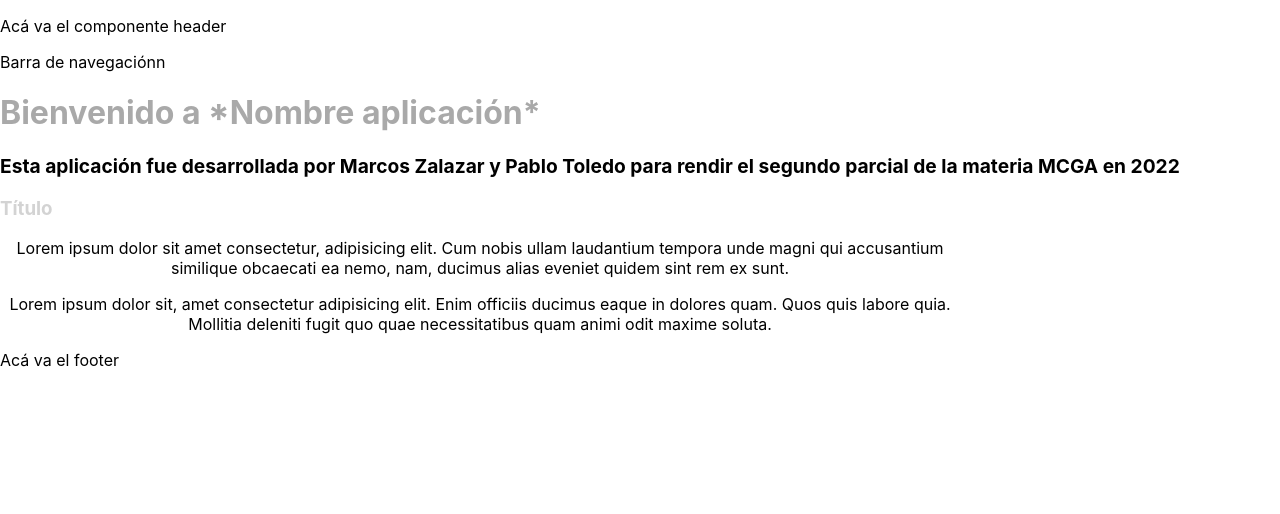
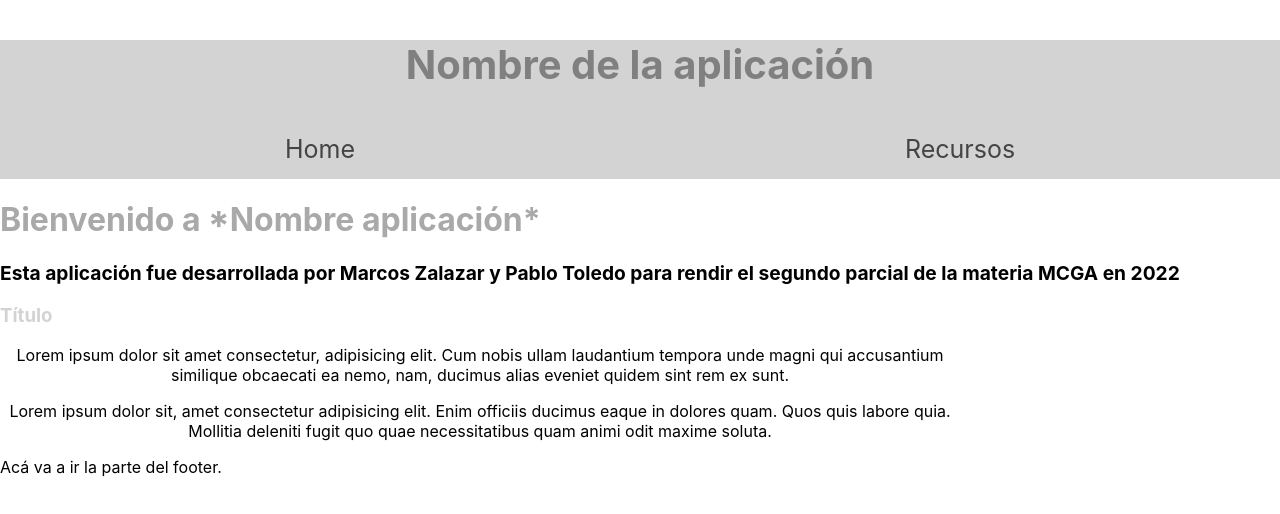
Before and after one commit to mzalazar1/MCGA-2022-PARCIAL-02, a React (Create React App) app: page / in a window 1280 px wide. Shown: the top 514 px of the page. Built offline with nearby package versions, Linux system fonts and the light colour scheme.

Commit message:
MCGA-p04: estilos en header, comienzo

```diff
--- a/src/App.js
+++ b/src/App.js
@@ -1,4 +1,3 @@
-import './App.css';
 import { Route, Routes } from "react-router-dom";
 import Home from './Screens/Home';
 import Recursos from './Screens/Resource';
--- a/src/Components/Footer/Footer.jsx
+++ b/src/Components/Footer/Footer.jsx
@@ -1,2 +1,12 @@
 import React from 'react';
 import styles from './Footer.module.css';
+
+const FooterSection = () => {
+    return (
+        <div>
+            Acá va a ir la parte del footer.
+        </div>
+    );
+}
+
+export default FooterSection;
--- a/src/Components/Header/Header.jsx
+++ b/src/Components/Header/Header.jsx
@@ -1,2 +1,16 @@
 import React from 'react';
 import styles from './Header.module.css';
+
+const HeaderSection = () => {
+    return (
+        <div className={styles.cabecera}>
+            <p className={styles.titulo}>Nombre de la aplicación</p>
+            <div className={styles.navegacion}>
+                <a href='./'>Home</a>
+                <a href='./recursos'>Recursos</a>
+            </div>
+        </div>
+    );
+}
+
+export default HeaderSection;
--- a/src/Components/Header/Header.module.css
+++ b/src/Components/Header/Header.module.css
@@ -0,0 +1,30 @@
+.cabecera {
+    min-height: 125px;
+    width: 100%;
+    background-color: lightgray;
+}
+.titulo {
+    font-size: 40px;
+    font-weight: 700;
+    text-align: center;
+    color: gray;
+}
+.navegacion {
+    height: 50px;
+    display: flex;
+    flex-direction: row;
+    justify-content: space-around;
+    vertical-align: center;
+}
+.navegacion a {
+    font-size: 25px;
+    text-decoration: none;
+    width: 50%;
+    text-align: center;
+    padding: 5px;
+    color: #444;
+}
+.navegacion a:hover {
+    background-color: red;
+    color: #EEE;
+}
--- a/src/Screens/Home/index.js
+++ b/src/Screens/Home/index.js
@@ -1,19 +1,14 @@
-import BodySection from '../../Components/Body/Body';
+import HeaderSection from '../../Components/Header/Header';
+import BodySectionHome from '../../Components/Body/Body';
+import FooterSection from '../../Components/Footer/Footer';
 import React from 'react';
 
 const Home = () => {
     return (
         <div>
-          <header>
-            <p>Acá va el componente header</p>
-            <nav>
-              <p>Barra de navegaciónn</p>
-            </nav>
-          </header>
-          <BodySection />
-          <footer>
-              <p>Acá va el footer</p>
-          </footer>
+          <HeaderSection />
+          <BodySectionHome />
+          <FooterSection />
         </div>
     )
 }
--- a/src/Screens/Resource/index.js
+++ b/src/Screens/Resource/index.js
@@ -1,9 +1,14 @@
 import React from "react";
+import HeaderSection from '../../Components/Header/Header';
+import FooterSection from '../../Components/Footer/Footer';
+
 
 const Recursos = () => {
     return(
         <div>
+            <HeaderSection />
             <p>Esta es la parte de recursos</p>
+            <FooterSection />
         </div>
     );
 }
```
Also changed, not shown: src/Components/SharedComponents/Boton.jsx (added), src/Components/SharedComponents/Input.jsx (added).
